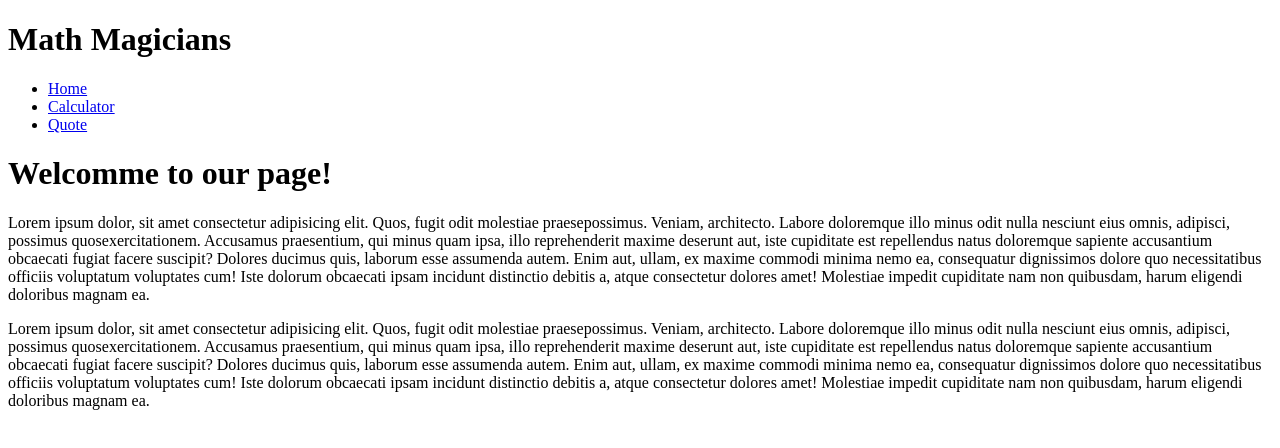
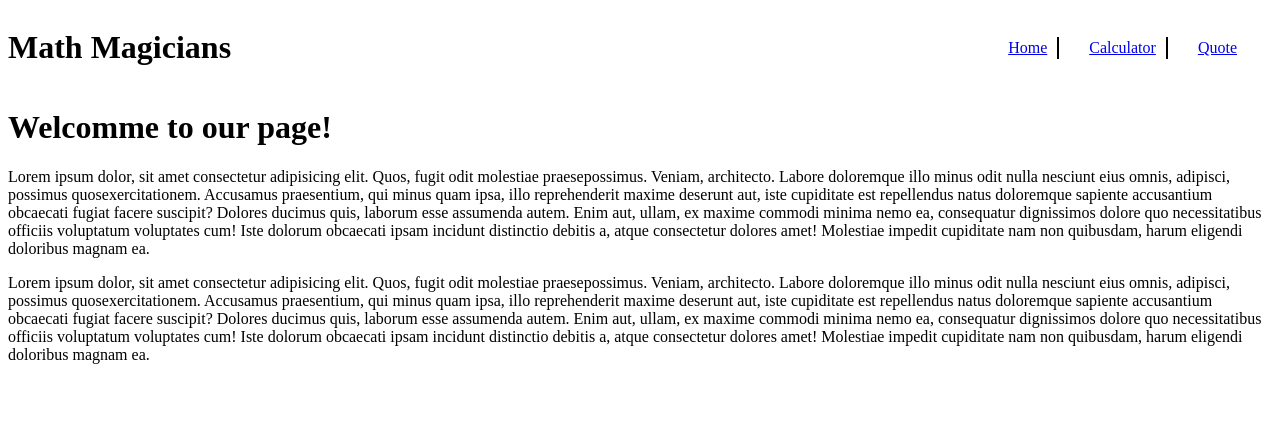
Before and after one commit to mahbubul14/math-magicians, a React (Create React App) app: page / in a window 1280 px wide. Shown: the top 448 px of the page. Built offline with nearby package versions, Linux system fonts and the light colour scheme.

Commit message:
Update navbar section

```diff
--- a/src/App.css
+++ b/src/App.css
@@ -35,3 +35,25 @@ button {
 .grayBtn {
   background-color: #e0e0e0;
 }
+
+.navbar {
+  display: flex;
+  justify-content: space-between;
+  align-items: center;
+}
+
+.navbar ul {
+  list-style: none;
+  display: flex;
+}
+
+.navbar ul > li {
+  border-right: 2px solid black;
+  padding: 2px 10px 2px 30px;
+  color: skyblue;
+}
+
+.navbar ul > li:last-child {
+  border: none;
+  margin-right: 25px;
+}
```
Also changed, not shown: src/route/Quote.js (+6 -5 lines).
